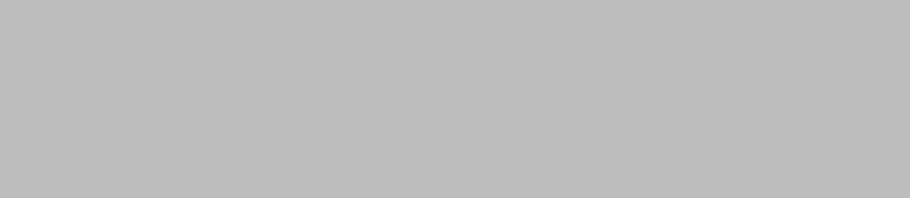
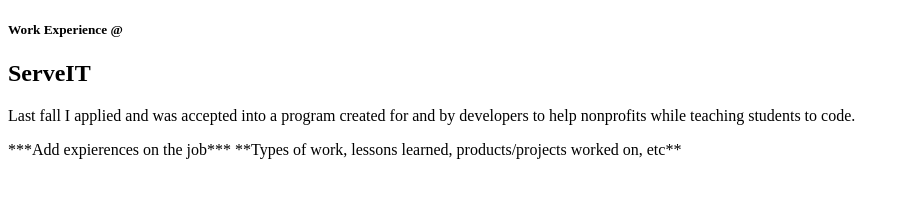
Before and after one commit to mitmcdan/mitmcdan.github.io, a plain HTML site: page otherPages/ServeIT.html in a window 1280 px wide. Shown: the whole page, without its empty margins (0-910 px from the left). Drawn offline with Linux system fonts and the light colour scheme; files that its build step writes are made by us from their sources; a web font is replaced by a local one.

Commit message:
Added minimal start to content

```diff
--- a/otherPages/ServeIT.html
+++ b/otherPages/ServeIT.html
@@ -2,11 +2,21 @@
 <html lang='en'>
 
 <head>
-    <title>Resume</title>
+    <title>ServeIT</title>
     <link href="https://fonts.googleapis.com/css?family=Roboto" rel="stylesheet">
     <link href="https://fonts.googleapis.com/css?family=Allerta+Stencil" rel="stylesheet">
-    <link rel="stylesheet" href="main.css"> </head>
+    </head>
 
-<body> </body>
+<body>
+    <h5>Work Experience @</h5>
+    <h2>ServeIT</h2>
+
+    <p>Last fall I applied and was accepted into a program created for and by developers to help nonprofits while teaching students to code.
+    </p>
+    <p>
+        ***Add expierences on the job***
+            **Types of work, lessons learned, products/projects worked on, etc**
+    </p>
+</body>
 
 </html>
```
